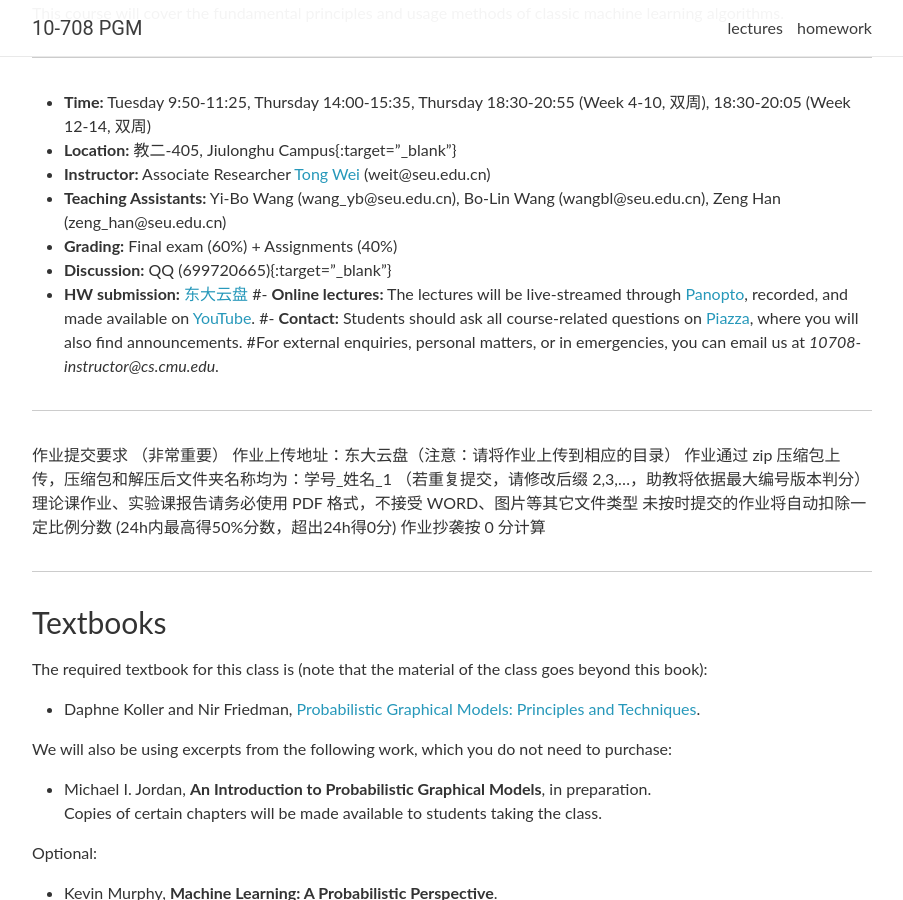
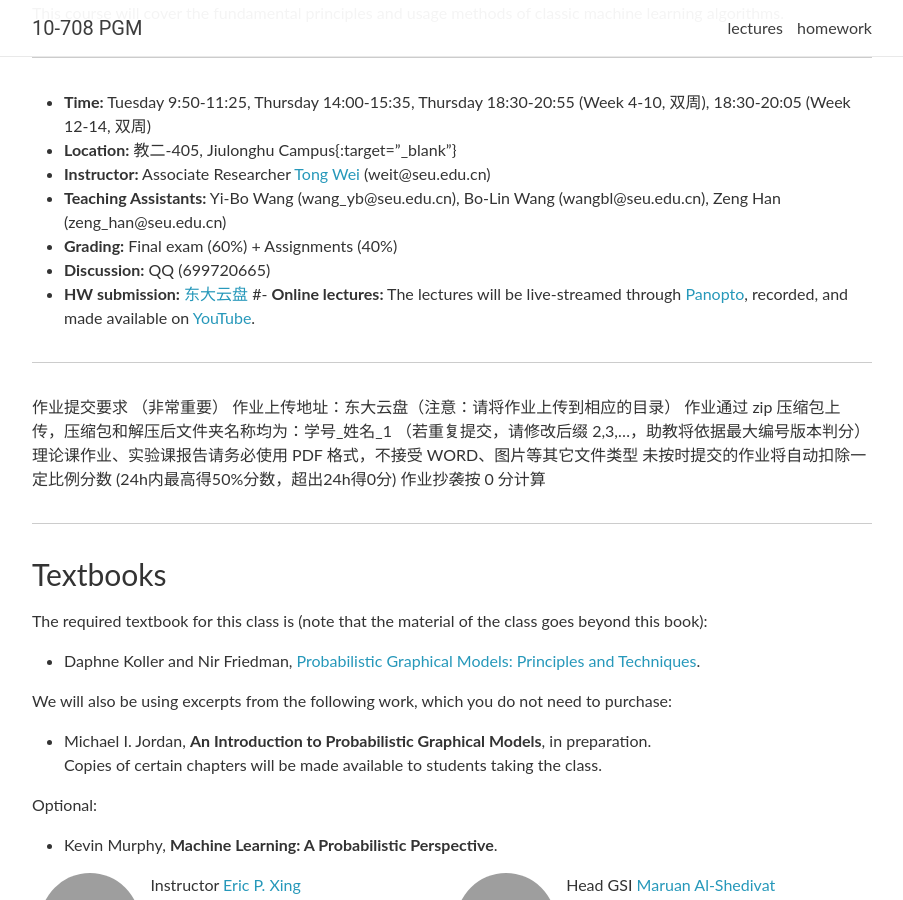
Before and after one commit to SEUML/ml-spring-2024, a Jekyll site: the page built from _pages/about.md, in a window 1280 px wide and 900 px high, scrolled down 312 px. Shown: the whole window, without its empty margins (188-1091 px from the left). Built offline with Jekyll 4.4.1, drawn with Linux system fonts in a browser that asks for light colours; nearby versions of some CDN libraries; comment, search, counter and statistics services are not loaded; grey boxes are pictures that could not be loaded.

Commit message:
first commit

```diff
--- a/_pages/about.md
+++ b/_pages/about.md
@@ -17,10 +17,9 @@ This course will cover the fundamental principles and usage methods of classic m
 - **Instructor:** Associate Researcher [Tong Wei](palm.seu.edu.cn/weit) (weit@seu.edu.cn)
 - **Teaching Assistants:**	Yi-Bo Wang (wang_yb@seu.edu.cn), Bo-Lin Wang (wangbl@seu.edu.cn), Zeng Han (zeng_han@seu.edu.cn)
 - **Grading:**	Final exam (60%) + Assignments (40%)
-- **Discussion:** QQ (699720665){:target="\_blank"}
+- **Discussion:** QQ (699720665)
 - **HW submission:** [东大云盘](https://pan.seu.edu.cn/link/9BE41C57470DCAC51C136F2A261E4A53){:target="\_blank"}
 #- **Online lectures:** The lectures will be live-streamed through [Panopto](https://scs.hosted.panopto.com/Panopto/Pages/Sessions/List.aspx?folderID=0f44b4d7-fb4e-49eb-b88d-a9d00125e1b3){:target="\_blank"}, recorded, and made available on [YouTube](https://www.youtube.com/playlist?list=PLoZgVqqHOumTY2CAQHL45tQp6kmDnDcqn){:target="\_blank"}.
-#- **Contact:** Students should ask all course-related questions on [Piazza](https://piazza.com/class/jqh4n6275r82yq){:target="\_blank"}, where you will also find announcements. #For external enquiries, personal matters, or in emergencies, you can email us at *10708-instructor@cs.cmu.edu*.
 
 ***
 
```
